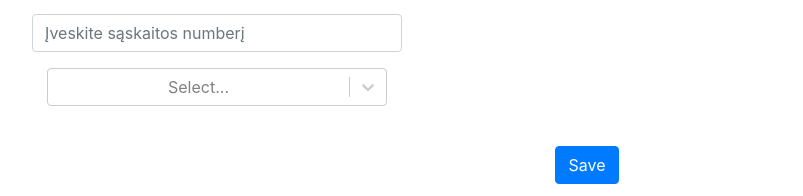
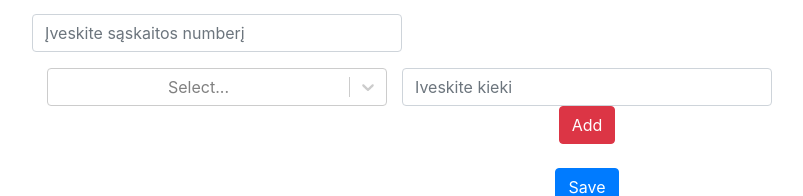
Before and after one commit to Veganizmas/invoice-app, a React (Create React App) app: page /invoices/add in a window 1280 px wide. Shown: the part 161-357 px from the top of the page, without its empty margins (53-856 px from the left). Built offline with nearby package versions, Linux system fonts and the light colour scheme; no server answers.

Commit message:
fixing commits

```diff
--- a/src/components/AddInvoice.js
+++ b/src/components/AddInvoice.js
@@ -1,7 +1,7 @@
 import React from "react";
-import Select from "react-select"
+import Select from "react-select";
 import { Link, useNavigate, useParams } from "react-router-dom";
-import {useEffect, useState} from "react";
+import { useEffect, useState } from "react";
 import invoiceService from "../services/invoice.service";
 import customerService from "../services/customer.service";
 import CustomersList from "./CustomersList";
@@ -9,16 +9,18 @@ import "bootstrap/dist/css/bootstrap.min.css";
 import itemService from "../services/item.service";
 
 const AddInvoice = () => {
-    const [invoiceNumber, setInvoiceNumber] = useState('');
-    const [myDate, setDate] = useState('');
+  const [invoiceNumber, setInvoiceNumber] = useState("");
+  const [myDate, setDate] = useState("");
   const [customer, setCustomer] = useState([]);
   const [item, setItem] = useState([]);
   const [invoiceItems, setInvoiceItems] = useState([]);
+  const [quantity, setQuantity] = useState("");
   const navigate = useNavigate();
-    const {id} = useParams();
-    const[customerId, setCustomers] = useState([]);
+  const { id } = useParams();
+  const [customerId, setCustomers] = useState([]);
   const [items, setItems] = useState([]);
   const [selectedInvoiceItems, setSelectedInvoiceItems] = useState([]);
+  const [formValues, setFormValues] = useState([{ name: "", email: "" }]);
 
   const init = () => {
     customerService
@@ -30,7 +32,6 @@ const init = () => {
       .catch((error) => {
         console.log("Ups", error);
       });
-
 
     itemService
       .getAll()
@@ -46,75 +47,87 @@ const init = () => {
   const saveInvoice = (e) => {
     e.preventDefault();
 
-        const invoice = {invoiceNumber, myDate, customerId, invoiceItems, selectedInvoiceItems};
+    const invoice = {
+      invoiceNumber,
+      myDate,
+      customerId,
+      selectedInvoiceItems,
+      id,
+    }; ////
     if (id) {
       // update record
-            invoiceService.update(invoice)
-                .then(response => {
-                    console.log('Invoice data updated successfully', response.data);
-                    navigate('/invoices');
+      invoiceService
+        .update(invoice)
+        .then((response) => {
+          console.log("Invoice data updated successfully", response.data);
+          navigate("/invoices");
         })
-            .catch(error => {
-                console.log('Something went wrong', error);
-            })
+        .catch((error) => {
+          console.log("Something went wrong", error);
+        });
     } else {
       // create new record
-            invoiceService.create(invoice)
-            .then(response => {
-                console.log('Invoice added successfully',  response.data);
-                navigate('/invoices');
+      invoiceService
+        .create(invoice)
+        .then((response) => {
+          console.log("Invoice added successfully", response.data);
+          navigate("/invoices");
         })
-            .catch(error => {
-                console.log('Something went wrong555', error);
-            })
+        .catch((error) => {
+          console.log("Something went wrong555", error);
+        });
     }
-    }
-
+  };
 
   useEffect(() => {
-
     init();
 
     if (id) {
-          invoiceService.get(id)
-            .then(invoice => {
+      invoiceService
+        .get(id)
+        .then((invoice) => {
           setInvoiceNumber(invoice.data.invoiceNumber);
           setDate(invoice.data.myDate);
           setCustomers(invoice.data.customerId);
           setInvoiceItems(invoice.data.invoiceItems);
           setSelectedInvoiceItems(invoice.data.selectedInvoiceItems);
         })
-            .catch(error => {
-                console.log('Something went wrong', error);
-            })
+        .catch((error) => {
+          console.log("Something went wrong", error);
+        });
     }
-
-    },[])
+  }, []);
 
   const setMyCustomer = (e) => {
-        console.log(e)
-        setCustomers(e)
+    console.log(e);
+    setCustomers(e);
+  };
 
-    }
-    // const pabandymas = () => {
-    //     if (id) {
-    //         return customerId.vardas;
-    //     } else{
-    //         return null;
-    //     }
-    // }
+  let addFormFields = () => {
+    /////////////////////
+    setFormValues([...formValues, { name: "", email: "" }]);
+  };
 
+  let removeFormFields = (i) => {
+    let newFormValues = [...formValues];
+    newFormValues.splice(i, 1);
+    setFormValues(newFormValues);
+  };
 
-    console.log(customerId)
+  let handleChange = (i, e) => {
+    let newFormValues = [...formValues];
+    newFormValues[i][e.target.name] = e.target.value;
+    setFormValues(newFormValues);
+  };
 
-    return(
+  console.log(customerId);
+
+  return (
     <div className="container">
       <h3>Pridėti saskaita</h3>
-            <hr/>
+      <hr />
       <form>
-                <div className="form-group">
-                    {/* <p>{invoiceNumber}</p> */}
-                </div>
+        <div className="form-group">{/* <p>{invoiceNumber}</p> */}</div>
 
         <div className="form-group">
           <input
@@ -130,14 +143,13 @@ const saveInvoice = (e) => {
         <div className="form-group">
           <Select
             options={customer}
-                        getOptionLabel = {a => a.vardas + " " + a.pavarde}
-                        getOptionValue={a => a}
+            getOptionLabel={(a) => a.vardas + " " + a.pavarde}
+            getOptionValue={(a) => a}
             className=" col-4"
             id="customer"
             //value={}
             onChange={setMyCustomer}
-                        >
-                    </Select>
+          ></Select>
         </div>
         <div className="form-group">
           <input
@@ -148,32 +160,56 @@ const saveInvoice = (e) => {
             onChange={(e) => setInvoiceNumber(e.target.value)}
             placeholder="Įveskite sąskaitos numberį"
           />
-
         </div>
 
-                <div className="form-group">
+        <div className="form-block">
+          {formValues.map((element, index) => (
+            <div className="form-inline" key={index}>
               <Select
+                className="col-4"
                 options={invoiceItems}
-                        getOptionLabel = {b => b.pavadinimas}
-                        getOptionValue={b => b}
-                        isMulti
-                        className=" col-4"
-                        id="item"
+                getOptionLabel={(a) => a.pavadinimas}
+                getOptionValue={(a) => a}
                 onChange={(e) => setSelectedInvoiceItems(e)}
+              />
+              <input
+                type="text"
+                className="form-control col-4"
+                placeholder="Iveskite kieki"
+                //value={element.email || ""}
+                onChange={(e) => handleChange(index, e)}
+              />
+              {index ? (
+                <button
+                  type="button"
+                  className="btn btn-success"
+                  onClick={() => removeFormFields(index)}
                 >
-                    </Select>
+                  Remove
+                </button>
+              ) : null}
+            </div>
+          ))}
+          <button
+            className="btn btn-danger"
+            type="button"
+            onClick={() => addFormFields()}
+          >
+            Add
+          </button>
         </div>
 
         <br />
         <div>
-                    <button onClick={(e) => saveInvoice(e)}
-                    className="btn btn-primary">Save</button>
+          <button onClick={(e) => saveInvoice(e)} className="btn btn-primary">
+            Save
+          </button>
         </div>
       </form>
-            <hr/>
+      <hr />
       <Link to="/invoices">Atgal į sąrašą</Link>
     </div>
-    )
+  );
 };
 
 export default AddInvoice;
```
Lines whose indentation alone changed are shown as unchanged.
